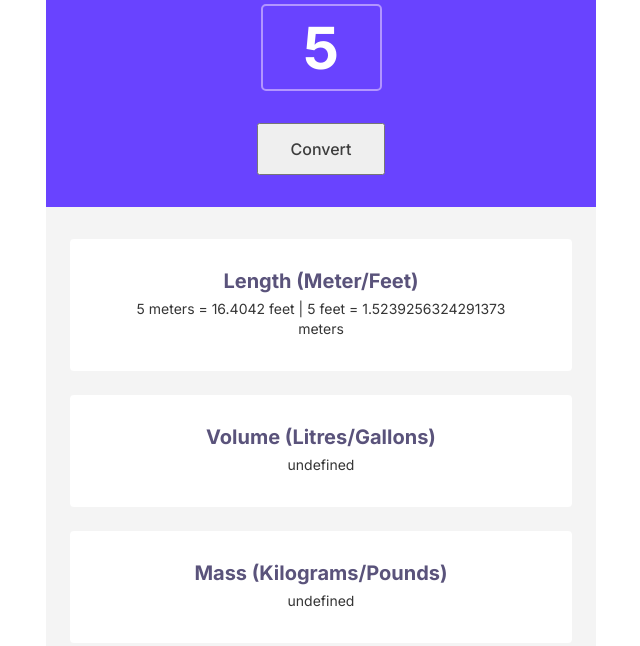
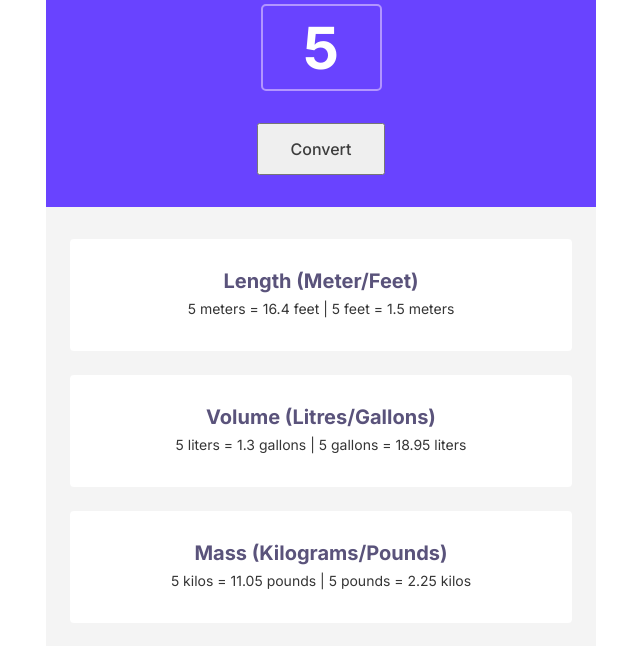
Before and after one commit to samlimby/Coding-101, a browser extension: page unit_converter/index.html in a window 1280 px wide. Both pictures are taken after typing "5" into the empty fields and a click on the button "Convert". Shown: the part 146-792 px from the top of the page, without its empty margins (319-959 px from the left). Drawn offline with Linux system fonts and the light colour scheme; some icons are missing.

Commit message:
conversion functionality complete

```diff
--- a/unit_converter/index.html
+++ b/unit_converter/index.html
@@ -28,7 +28,7 @@
                     <h3 class="subtitle-text">Length (Meter/Feet)</h3>
                 </div>
                 <div class="container-row_item-lower_box">
-                    <p class="body-text" id="length-text">undefined</p>
+                    <p class="body-text" id="length-text">xx meters = xx feet | xx feet = xx meters</p>
                 </div>
             </div>
             <div class="container-row_item">
@@ -36,7 +36,7 @@
                     <h3 class="subtitle-text">Volume (Litres/Gallons)</h3>
                 </div>
                 <div class="container-row_item-lower_box">
-                    <p class="body-text" id="volume-text">undefined</p>
+                    <p class="body-text" id="volume-text">xx Litres = xx Gallons | xx Gallons = xx Litres</p>
                 </div>
             </div>
             <div class="container-row_item">
@@ -44,7 +44,7 @@
                     <h3 class="subtitle-text">Mass (Kilograms/Pounds)</h3>
                 </div>
                 <div class="container-row_item-lower_box">
-                    <p class="body-text" id="mass-text">undefined</p>
+                    <p class="body-text" id="mass-text">xx Kilograms = xx Pounds | xx Pounds = xx Kilograms</p>
                 </div>
             </div>
         </div>
--- a/unit_converter/script.js
+++ b/unit_converter/script.js
@@ -1,12 +1,9 @@
-// initialize the input value
-// initialize the conversion formula for meter-feet, liters-gallons and kg-pounds
 // declare the localStorage requirements
-// create functions for each conversion
 // initialize DOM interaction for each of the three conversion to be more optimal for performance
-// function for rendering out the value using individual functions and modify the inner.HTML
 
 const inputA = document.getElementById("digit-input");
 const primaryButton = document.getElementById("primary-button");
+const modeButton = document.getElementById("mode-button");
 let lengthText = document.getElementById("length-text");
 let volumeText = document.getElementById("volume-text");
 let massText = document.getElementById("mass-text");
@@ -18,13 +15,29 @@ const gallonConversion = 1 * 3.785;
 const kiloConversion = 1 * 2.205;
 const poundConversion = 1 / 2.205;
 
+localStorage.setItem("value", "input");
+
 inputA.addEventListener("input", function(){
     console.log("input typed in");
     lengthTextConversion();
+    volumeTextConversion();
+    massTextConversion();
 });
 
 function lengthTextConversion() {
     lengthText.innerHTML = `
-        <p class="body-text" id="length-text">${inputA.value} meters = ${inputA.value * meterConversion} feet | ${inputA.value} feet = ${inputA.value * feetConversion} meters </p>
+        <p class="body-text" id="length-text">${inputA.value} meters = ${inputA.value * meterConversion.toFixed(2)} feet | ${inputA.value} feet = ${inputA.value * feetConversion.toFixed(2)} meters </p>
     `;
 };
+
+function volumeTextConversion() {
+    volumeText.innerHTML = `
+        <p class="body-text" id="volume-text">${inputA.value} liters = ${inputA.value * literConversion.toFixed(2)} gallons | ${inputA.value} gallons = ${inputA.value * gallonConversion.toFixed(2)} liters </p>
+    `;
+};
+
+function massTextConversion() {
+    massText.innerHTML = `
+        <p class="body-text" id="mass-text">${inputA.value} kilos = ${inputA.value * kiloConversion.toFixed(2)} pounds | ${inputA.value} pounds = ${inputA.value * poundConversion.toFixed(2)} kilos </p>
+    `;
+};
--- a/unit_converter/styles.css
+++ b/unit_converter/styles.css
@@ -170,3 +170,5 @@ input[type=number]::-webkit-outer-spin-button {
     font-weight: 400;
     line-height: 20px; /* 142.857% */
 }
+
+/* Dark Mode */
```
